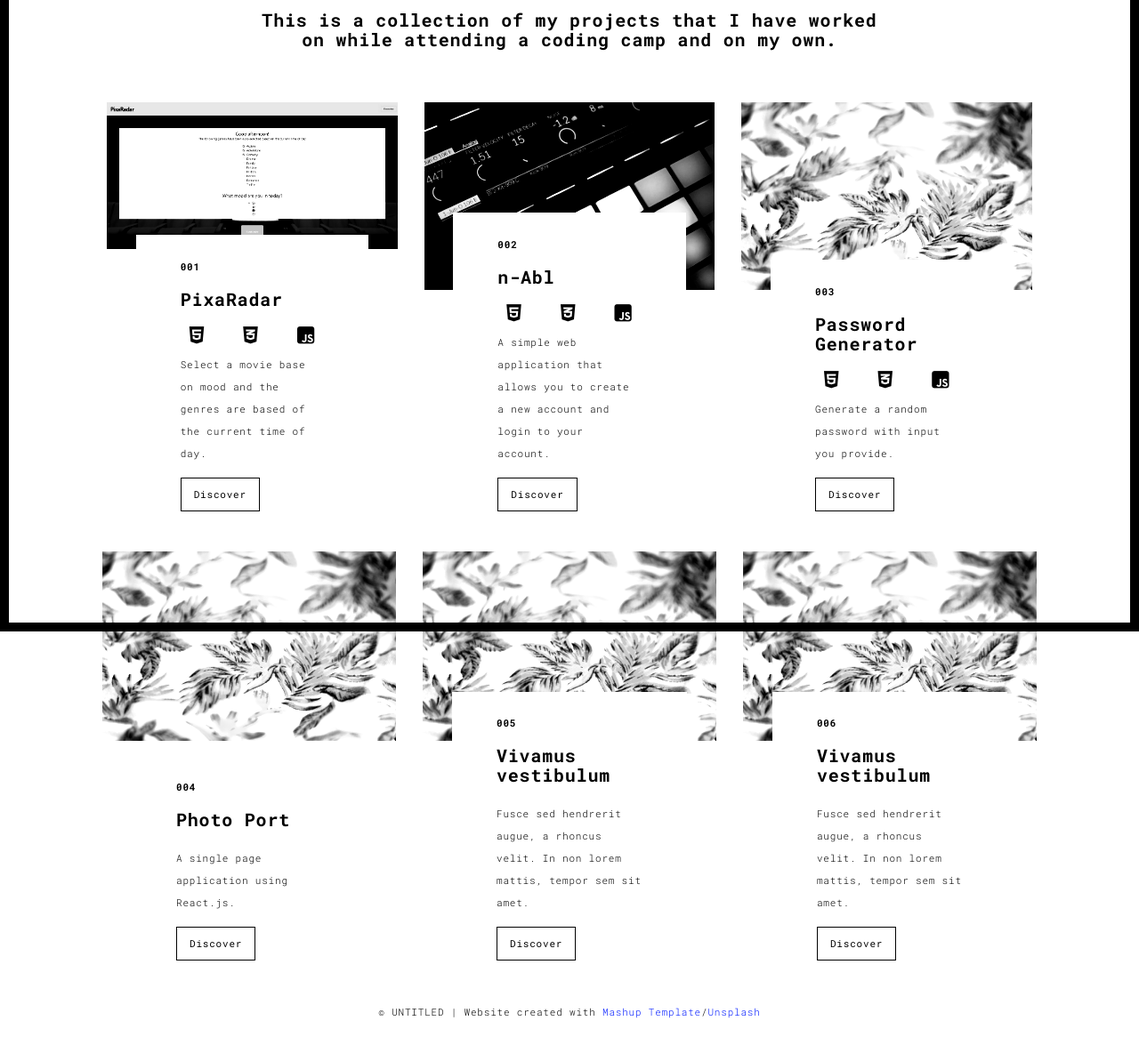
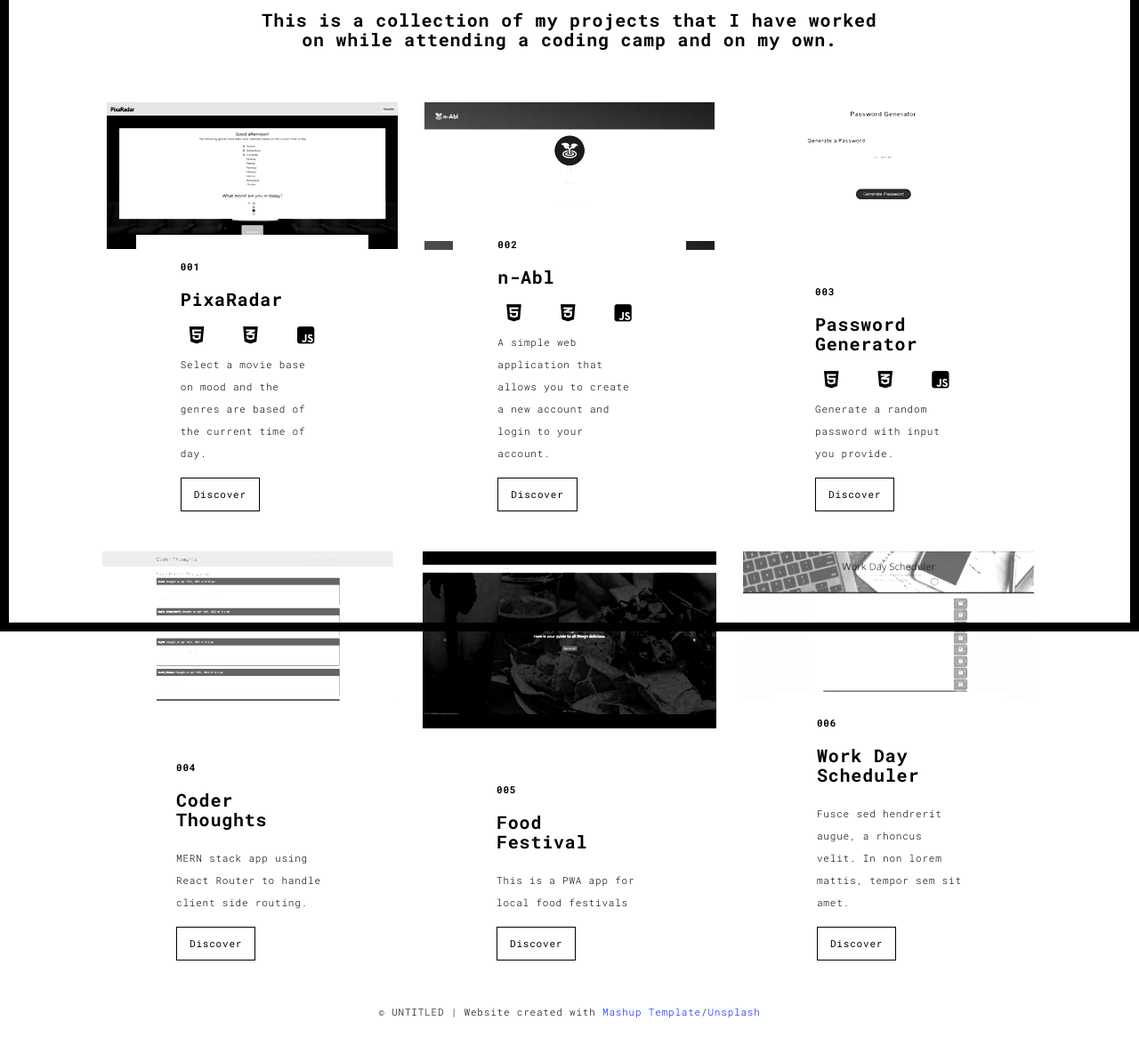
Before and after one commit to scottskinn/python_portfolio, a Flask app: page /works.html in a window 1280 px wide. Shown: the part 90-1265 px from the top of the page at 89% size. Run offline with Flask 2, Linux system fonts and the light colour scheme; some libraries are stand-ins or nearby versions.

Commit message:
work pages

```diff
--- a/templates/work.html
+++ b/templates/work.html
@@ -15,7 +15,7 @@
   <link rel="apple-touch-icon" sizes="180x180" href="./static/assets/apple-icon-180x180.png">
   <link href="./static/assets/favicon.ico" rel="icon">
 
-  <title>Title page</title>
+  <title>PixaRadar</title>
 
   <link href="./static/main.3f6952e4.css" rel="stylesheet">
 </head>
--- a/templates/work2.html
+++ b/templates/work2.html
@@ -15,7 +15,7 @@
   <link rel="apple-touch-icon" sizes="180x180" href="./static/assets/apple-icon-180x180.png">
   <link href="./static/assets/favicon.ico" rel="icon">
 
-  <title>Title page</title>
+  <title>n-Able</title>
 
   <link href="./static/main.3f6952e4.css" rel="stylesheet">
 </head>
@@ -80,7 +80,7 @@
             <div>
               <p>
                 <a href="https://askarrizvi.github.io/pixaradar/" target="_blank">
-                <img src="../static/assets/images/n-Abl.jpg" class="img-responsive" alt="PixaRadar">
+                <img src="../static/assets/images/n-Abl.jpg" class="img-responsive" alt="social media app">
                 </a>
               </p>
 
--- a/templates/works.html
+++ b/templates/works.html
@@ -67,7 +67,7 @@
         <div class="col-md-12 ">
           <div class="col-sm-4 my-card">
             <a href="./work.html" title="" class="black-image-project-hover">
-              <img src="./static/assets/images/pixaradar.jpg" alt="" width=300px; class="img-responsive">
+              <img src="../static/assets/images/pixaradar-hover.jpg" alt="" width=300px; class="img-responsive">
             </a>
             <div class="card-container card-container-lg">
               <h4>001</h4>
@@ -86,7 +86,7 @@
 
           <div class="col-sm-4 my-card">
             <a href="./work2.html" title="" class="black-image-project-hover">
-              <img src="./static/assets/images/work02-hover.jpg" alt="" class="img-responsive">
+              <img src="../static/assets/images/n-Abl-hover.jpg" alt="" class="img-responsive">
             </a>
             <div class="card-container card-container-lg">
               <h4>002</h4>
@@ -105,7 +105,7 @@
 
           <div class="col-sm-4 my-card">
             <a href="./work3.html" title="" class="black-image-project-hover">
-              <img src="./static/assets/images/work03-hover.jpg" alt="" class="img-responsive">
+              <img src="../static/assets/images/Password-generator-hover.jpg" alt="" class="img-responsive">
             </a>
             <div class="card-container card-container-lg">
               <h4>003</h4>
@@ -125,13 +125,13 @@
 <div class="row">
           <div class="col-sm-4 my-card">
             <a href="./work4.html" title="" class="black-image-project-hover">
-              <img src="./static/assets/images/work03-hover.jpg" alt="" class="img-responsive">
+              <img src="./static/assets/images/home-page.jpg" alt="" class="img-responsive">
             </a>
             <div class="card-container card-container-lg">
               <h4>004</h4>
-              <h3>Photo Port</h3>
+              <h3>Coder Thoughts</h3>
               <p>
-                A single page application using React.js.
+                MERN stack app using React Router to handle client side routing.
               </p>
               <a href="./work4.html" title="" class="btn btn-default">Discover</a>
             </div>
@@ -139,23 +139,23 @@
 
           <div class="col-sm-4 my-card">
             <a href="./work5.html" title="" class="black-image-project-hover">
-              <img src="./static/assets/images/work03-hover.jpg" alt="" class="img-responsive">
+              <img src="./static/assets/images/food-festival-hover.jpg" alt="" class="img-responsive">
             </a>
             <div class="card-container card-container-lg">
               <h4>005</h4>
-              <h3>Vivamus vestibulum</h3>
-              <p>Fusce sed hendrerit augue, a rhoncus velit. In non lorem mattis, tempor sem sit amet.</p>
+              <h3>Food Festival</h3>
+              <p>This is a PWA app for local food festivals</p>
               <a href="./work5.html" title="" class="btn btn-default">Discover</a>
             </div>
           </div>
 
           <div class="col-sm-4 my-card">
             <a href="./work6.html" title="" class="black-image-project-hover">
-              <img src="./static/assets/images/work03-hover.jpg" alt="" class="img-responsive">
+              <img src="../static/assets/images/work-day-hover.jpg" alt="" class="img-responsive">
             </a>
             <div class="card-container card-container-lg">
               <h4>006</h4>
-              <h3>Vivamus vestibulum</h3>
+              <h3>Work Day Scheduler</h3>
               <p>Fusce sed hendrerit augue, a rhoncus velit. In non lorem mattis, tempor sem sit amet.</p>
               <a href="./work6.html" title="" class="btn btn-default">Discover</a>
             </div>
```
Also changed, not shown: templates/work4.html (+7 -7 lines), templates/work5.html (+6 -6 lines), templates/work6.html (+7 -8 lines), README.md, static/assets/images/Password-generator-hover.jpg (added), static/assets/images/food-festival-hover.jpg (added), static/assets/images/food-festival.jpg (added), static/assets/images/home-page.jpg (added), static/assets/images/html-5.png (deleted), static/assets/images/html_32.png (deleted), static/assets/images/n-Abl-hover.jpg (added), static/assets/images/pixaradar-hover.jpg (added), static/assets/images/work-day-hover.jpg (added), static/assets/images/work-day.jpg (added).
